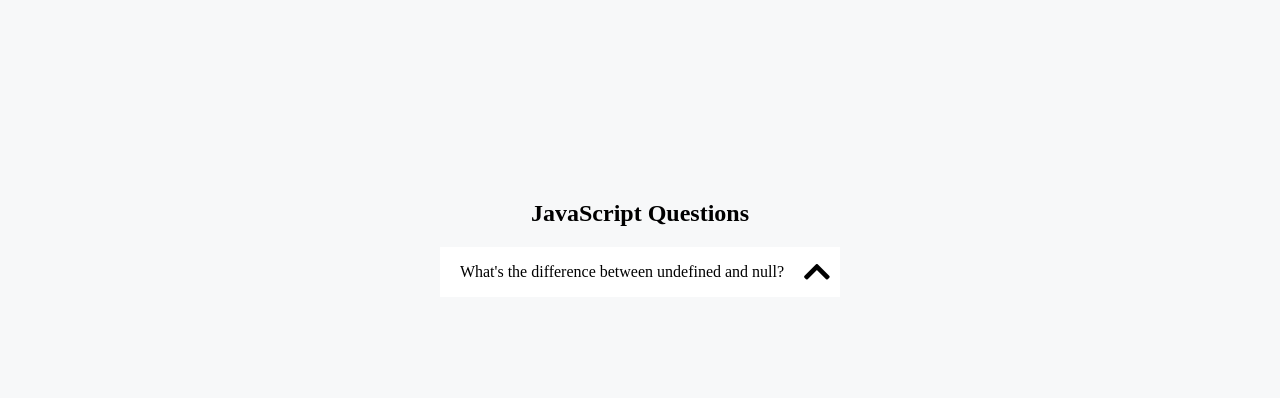
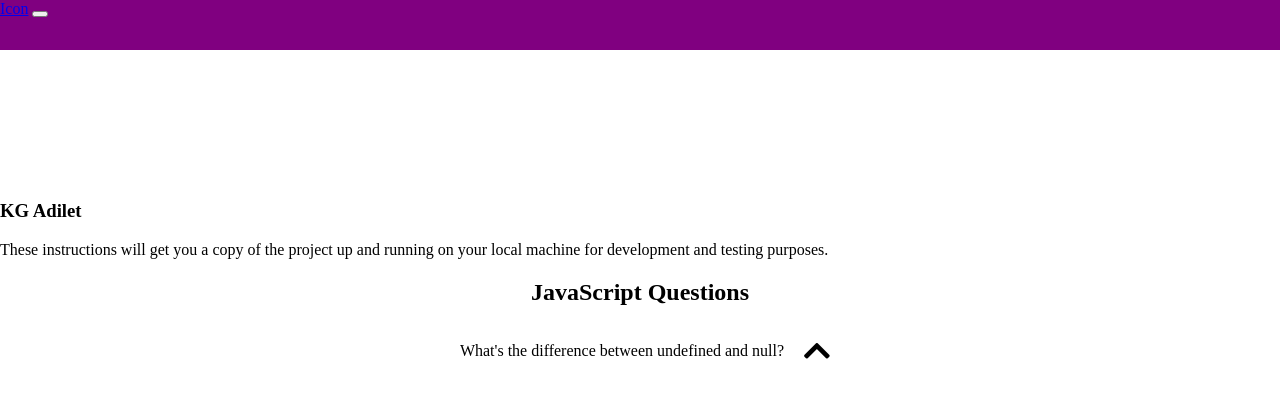
Before and after one commit to Adilet312/QuestionsJS, a website built with webpack: page src/index.html in a window 1280 px wide. Built offline with nearby package versions, Linux system fonts and the light colour scheme; a web font is replaced by a local one.

Commit message:
Add some correction.

```diff
--- a/src/Questions.js
+++ b/src/Questions.js
@@ -19,6 +19,3 @@ document.querySelector('.btn').addEventListener('click',function(event){
   }
 
 },false);
-
-/*  event.target.style.display = "none";
-  document.querySelector('.rowDown').style.display = "block";*/
--- a/src/index.html
+++ b/src/index.html
@@ -9,6 +9,30 @@
   <link rel="stylesheet" type="text/css" href="//fonts.googleapis.com/css?family=Merienda+One" />
   </head>
   <body>
+    <!-- nav ----------------------------------------------------->
+    <nav class="side-nav">
+      <div class="container-fluid">
+        <a href="#">Icon</a>
+        <button class="menu"type="button" name="button"> <span class="toggle-icon"></span></button>
+        <section class="collapse-nav">
+          <ul>
+            <li><a href="#"></a></li>
+            <li><a href="#"></a></li>
+            <li><a href="#"></a></li>
+            <li><a href="#"></a></li>
+          </ul>
+        </section>
+      </div>
+    </nav>
+    <!-- ---------------------------------------------------------- -->
+    <header>
+      <section>
+        <div class="">
+          <h3>KG Adilet</h3>
+          <p>These instructions will get you a copy of the project up and running on your local machine for development and testing purposes.</p>
+        </div>
+      </section>
+    </header>
     <section class='questions'>
       <h1>JavaScript Questions</h1>
       <!-- Question1 -->
--- a/src/styles.css
+++ b/src/styles.css
@@ -1,10 +1,24 @@
 body{
-  background:rgba(31, 45, 65, 0.03);
+  /*rgba(31, 45, 65, 0.03);*/
+  background-image: rgba(31, 45, 65, 0.03);
+  /* background-size:contain; */
+  /* background-attachment:scroll; */
   margin:0px auto;
   position: relative;
   margin-top: 200px;
 
 
+}
+nav{
+  position: fixed;
+  top:0px;
+  left:0px;
+  width:100%;
+  height: 50px;
+  background: purple;
+}
+ul{
+  list-style:none;
 }
 h1{
   text-align: center;
```
